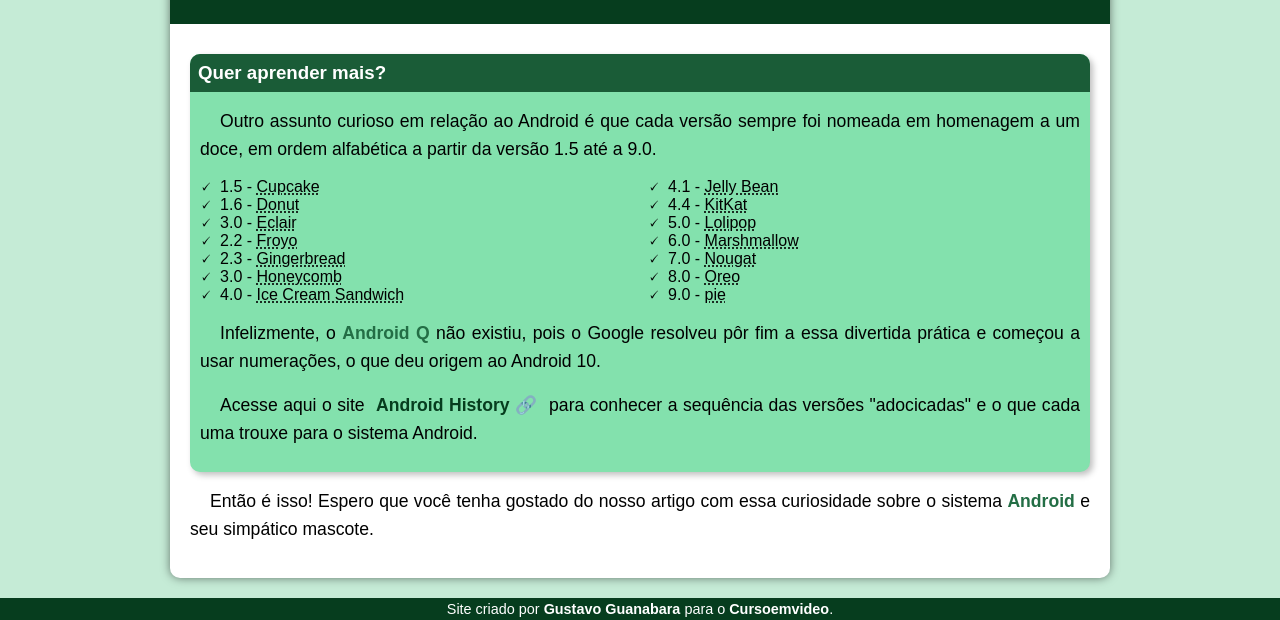
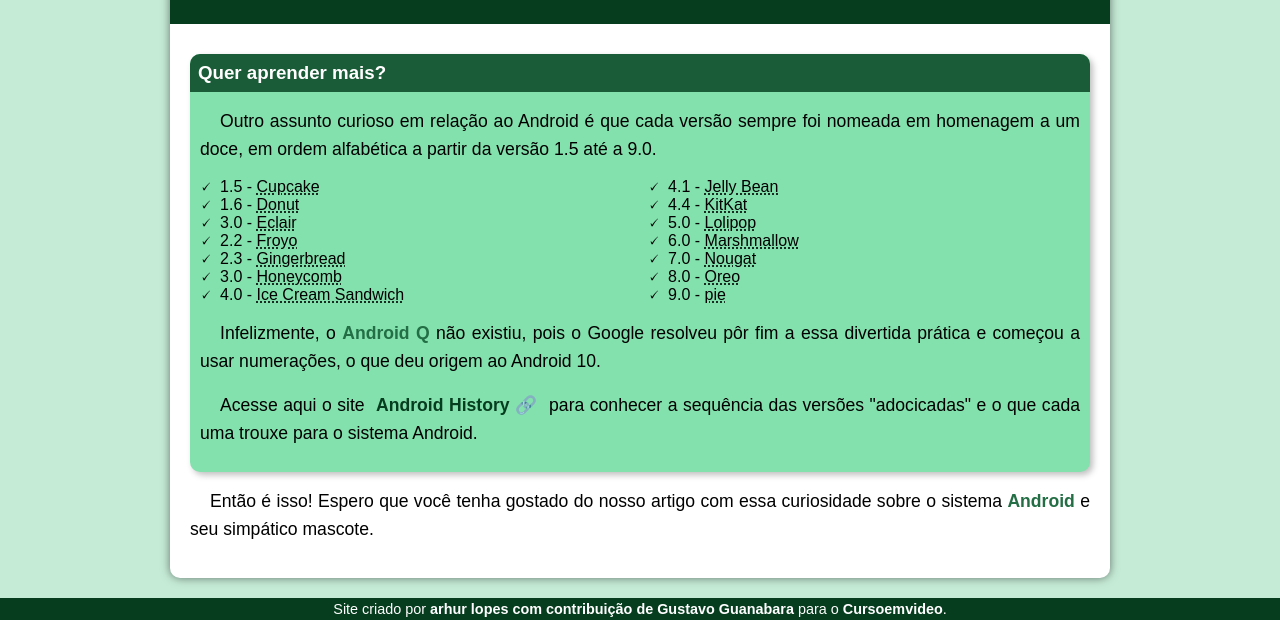
Before and after one commit to Arthurlopes109/html-css, a plain HTML site: page desafios/10/android.html in a window 1280 px wide. Shown: the part 2269-2889 px from the top of the page. Drawn offline with Linux system fonts and the light colour scheme.

Commit message:
mudei o footer

```diff
--- a/desafios/10/android.html
+++ b/desafios/10/android.html
@@ -88,6 +88,6 @@
 
         </article>
     </main>
-    <footer><p>Site criado por <a href="https://gustavoguanabara.github.io/" target="_blank">Gustavo Guanabara</a> para o <a href="https://www.youtube.com/c/CursoemV%C3%ADdeo" target="_blank">Cursoemvideo</a>.</p></footer>
+    <footer><p>Site criado por <a href="https://gustavoguanabara.github.io/" target="_blank">arhur lopes com contribuição de Gustavo Guanabara</a> para o <a href="https://www.youtube.com/c/CursoemV%C3%ADdeo" target="_blank">Cursoemvideo</a>.</p></footer>
 </body>
 </html>
```
